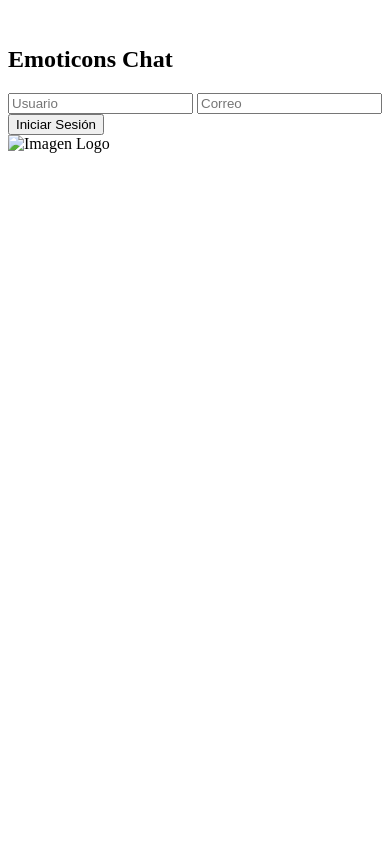
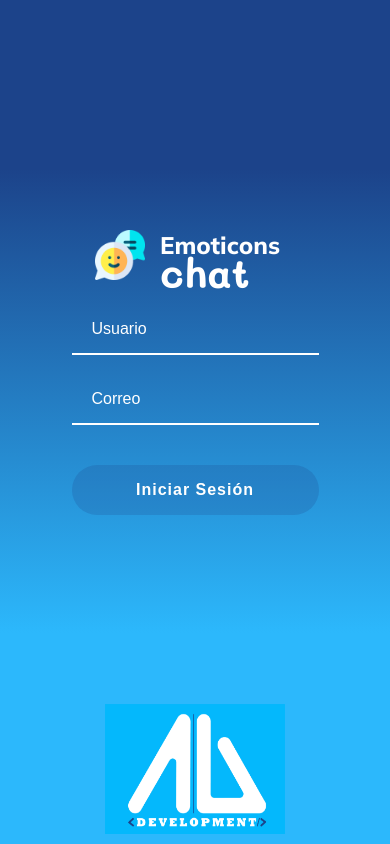
Before and after one commit to ladbdevelopment/chat-emoticons, a website: page login/index.html in a window 390 px wide. Drawn offline with Linux system fonts and the light colour scheme.

Commit message:
Login Page responsive final

```diff
--- a/login/index.html
+++ b/login/index.html
@@ -3,16 +3,22 @@
   <head>
     <meta charset="UTF-8" />
     <meta name="viewport" content="width=device-width, initial-scale=1.0" />
+    <link rel="stylesheet" href="../login/style/loginMobile.css">
+    <link rel="stylesheet" href="../login/style/loginTablet.css" media="(min-width: 500px)">
+    <link href="https://fonts.googleapis.com/css2?family=Mali:wght@700&family=Mulish:wght@400;700;800&display=swap" rel="stylesheet">
     <title>Emoticons Chat</title>
   </head>
   <body>
-    <main>
-      <section>
-        <div>
-          <img src="" alt="" />
-          <h1>Emoticons <span>Chat</span></h1>
+    <main class="login">
+      <section class="login__container">
+        <div class="login__container-title">
+          <img src="../assets/icons/IconChat.png" alt="imagen Chat" />
+          <div class="texto">
+            <h1>Emoticons</h1>
+            <h2>chat</h2>
+          </div>
         </div>
-        <form>
+        <form class="login__container-form">
           <input aria-label="usuario" class="input" type="text" placeholder="Usuario"/>
           <input aria-label="Correo"  class="input" type="text" placeholder="Correo"/>
           <button class="btnLogin">Iniciar Sesión</button>
@@ -20,9 +26,9 @@
       </section>
     </main>
     <footer>
-      <div>
-        <img src="" alt="Imagen Logo">
-      </div>
+      <figure class="logo__container">
+        <img src="../assets/image/LogoFinal.png" alt="Imagen Logo">
+      </figure>
     </footer>
   </body>
 </html>
--- a/login/style/loginMobile.scss
+++ b/login/style/loginMobile.scss
@@ -0,0 +1,130 @@
+// Colores globales
+$just-white: #ffffff;
+$blue-dark: #1C438A ;
+$blue-light: #2CB8FC;
+$font-family-mali: 'Mali', cursive;
+$font-family-mulish: 'Mulish', sans-serif;
+
+*{
+  margin: 0;
+  padding: 0;
+  box-sizing: border-box;
+}
+html{
+  font-size: 62.5%;
+}
+header{
+  background-color: $blue-dark;
+}
+body{
+  background: linear-gradient(180deg, $blue-dark 20%, #2CB8FC 75%);
+  background-repeat: no-repeat;
+}
+.flex{
+  display: flex;
+  justify-content: center;
+}
+.login{
+  width: 100%;
+  height: 100%;
+}
+.login__container{
+  @extend .flex;
+  flex-direction: column;
+  width: 100%;
+  min-width: 320px;
+  height: auto;
+  margin-top: 5rem;
+  padding: 0rem 3rem;
+  align-items: center;
+  min-height: calc(100vh - 20rem);
+
+}
+
+.login__container-title{
+    display: inline-flex;
+    margin: 0 auto;
+    height: 75px;
+  img{
+    width: 50px;
+    height: 50px;
+  }
+  h1{
+    padding: 0 15px;
+    color: $just-white;
+    font-family: $font-family-mulish;
+    font-weight: 800 ;
+    font-size: 2.4rem;
+  }
+  h2{
+    padding: 0 15px;
+    color: $just-white;
+    font-family: $font-family-mali;
+    font-weight: 700;
+    font-size: 4rem;
+    line-height: 2.5rem;
+  }
+}
+
+.login__container-title .text{
+  display: flex;
+  flex-direction: column;
+  justify-content: center;
+  padding-top: 10px;
+}
+
+.login__container-form{
+  display: flex;
+  flex-direction: column;
+}
+
+.login__container-form input{
+
+  background-color: transparent;
+  width: 100%;
+  border-left: 0;
+  border-top: 0;
+  border-right: 0;
+  border-bottom: 0.2rem solid $just-white;
+  font-size: 1.6rem;
+  margin-bottom: 2rem;
+  padding: 0 2rem;
+  outline: none;
+  height: 5rem;
+}
+
+.login__container-form input::placeholder{
+  color: $just-white;
+}
+
+.btnLogin{
+  background-color: rgba(28,67,138,0.21);
+  width: 100%;
+  height: 50px;
+  color: $just-white;
+  border: none;
+  border-radius: 2.5rem;
+  cursor: pointer; /*//Muy importante */
+  font-weight: bold;
+  font-size: 1.6rem;
+  font-family: "Muli", sans-serif;
+  height: 5rem;
+  letter-spacing: 0.1rem;
+  margin-top: 20px;
+}
+
+.logo__container{
+  @extend .flex;
+  width: 100%;
+  height: 100%;
+  margin: 0 auto;
+  border: none;
+  padding: 0;
+  align-items: flex-end;
+
+  img{
+    width: 180px ;
+    height: 130px;
+    margin: 10px;
+  }
+}
--- /dev/null
+++ b/login/style/loginTablet.scss
@@ -0,0 +1,9 @@
+.login__container{
+  border: 2px white solid;
+  border-radius: 70px;
+  box-shadow: 0 4px 8px rgba(0, 0, 0, 0.16);
+  margin: 0 auto;
+  margin-top: 50px;
+  max-width: 500px;
+  width: 80%;
+}
```
Also changed, not shown: login/style/loginMobile.css (added), login/style/loginTablet.css (added), 2 other files.
